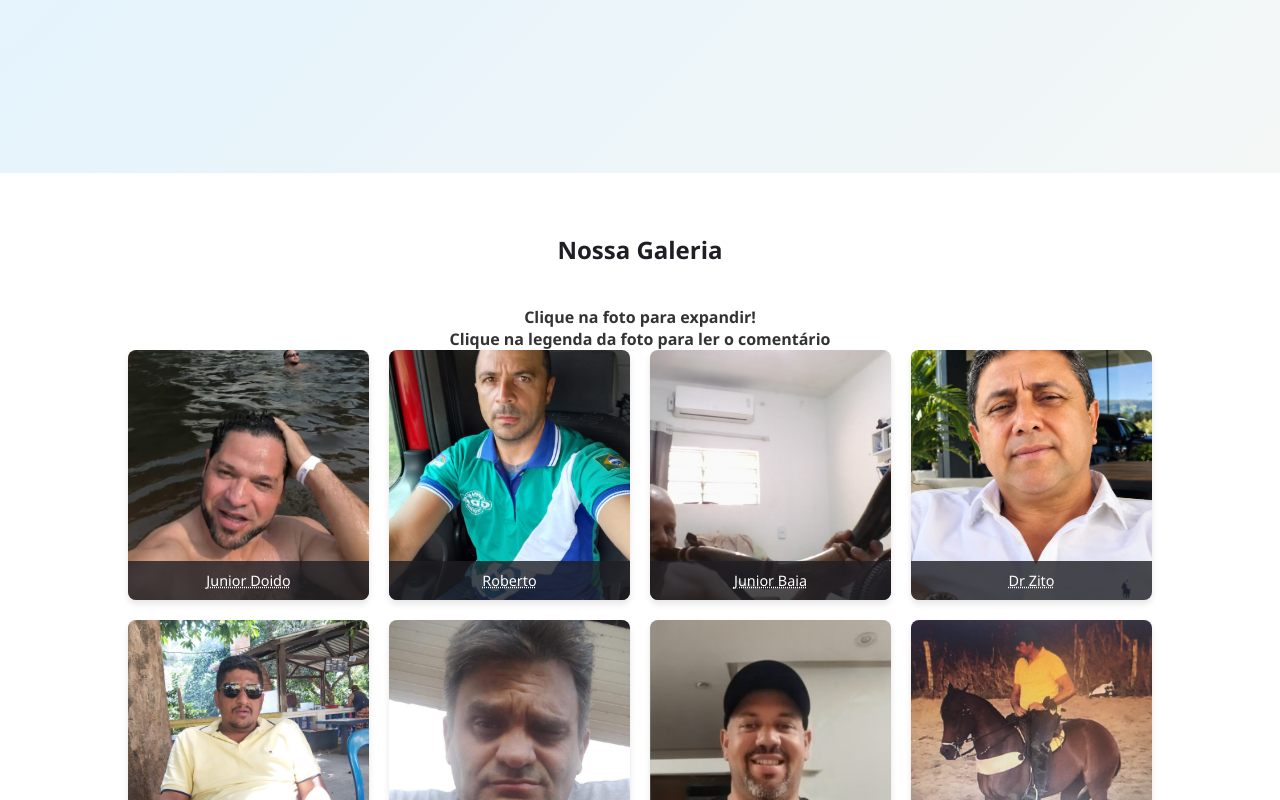
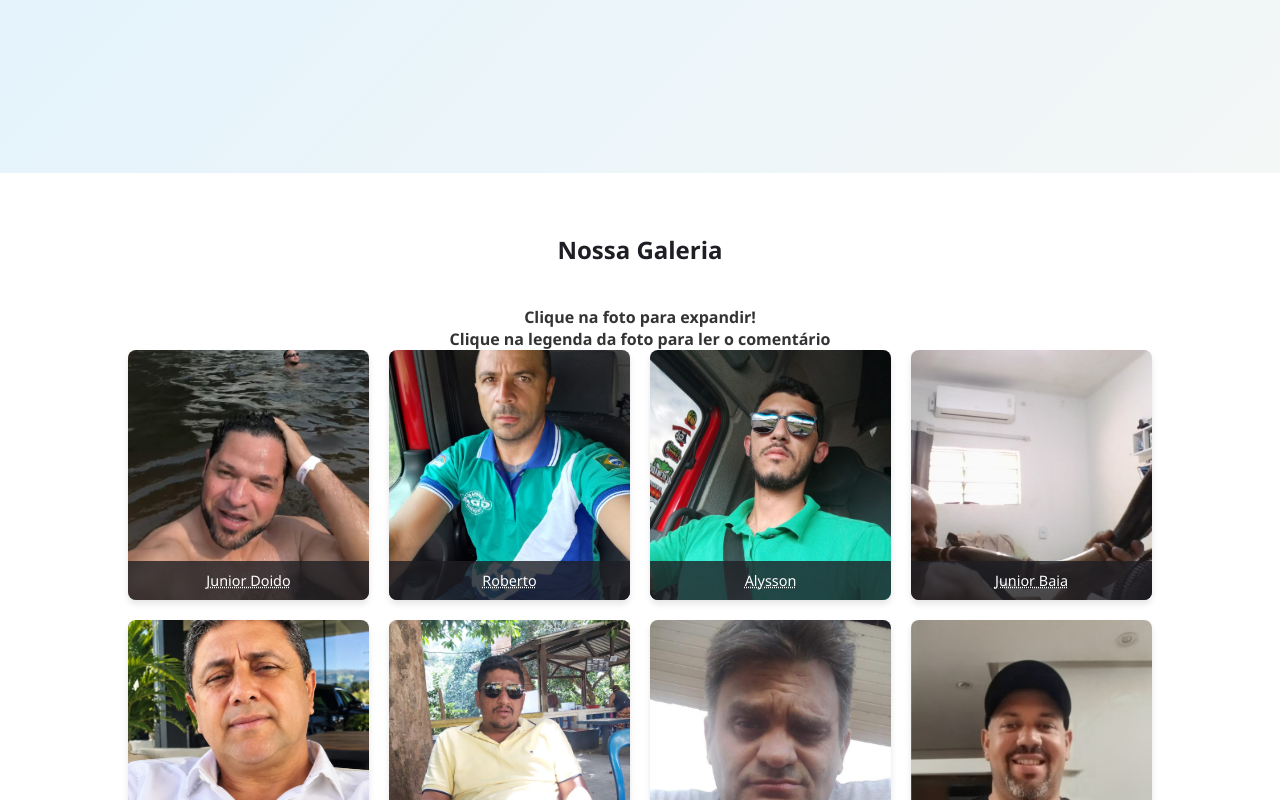
Before and after one commit to juniorbaia29/perdefeira01, a plain HTML site: page index.html in a window 1280 px wide. Shown: the part 460-1260 px from the top of the page. Drawn offline with Linux system fonts and the light colour scheme.

Commit message:
Fix HTML formatting and add new image entries

```diff
--- a/index.html
+++ b/index.html
@@ -47,6 +47,10 @@
             <div class="galeria-item">
                 <img src="imagens/roberto.jpeg" alt="Imagem 2">
                 <div class="legenda"><abbr title="O filho mais novo">Roberto</abbr></div>
+            </div>
+            <div class="galeria-item">
+                <img src="imagens/alysson.jpeg" alt="Imagem 2">
+                <div class="legenda"><abbr title="Vulgo Bin Laden!">Alysson</abbr></div>
             </div>
             <div class="galeria-item">
                 <img src="imagens/baia.jpeg" alt="Imagem 3">
```
